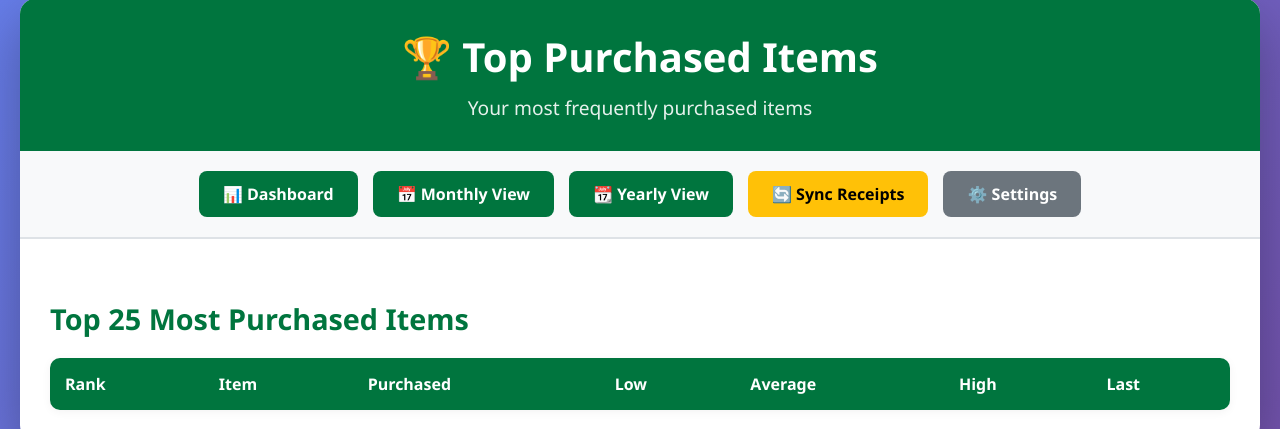
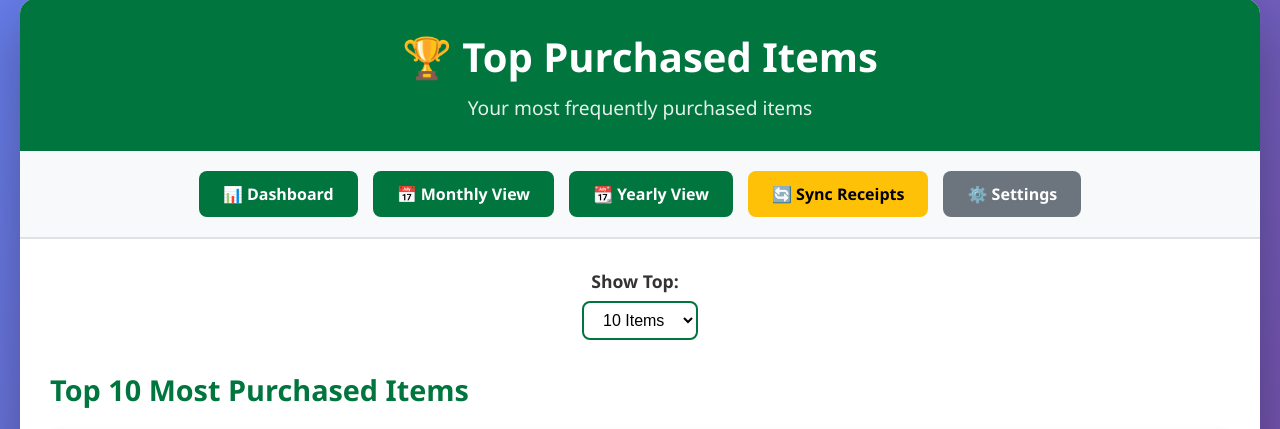
Before and after one commit to jjarboe01/publixshoppingtracker, a PHP site: page /top-items.php in a window 1280 px wide. Shown: the part 21-450 px from the top of the page. Run offline with PHP 8.4, Linux system fonts and the light colour scheme; lists and menus that the app fills with data are empty.

Commit message:
add choice for top items page

```diff
--- a/web/top-items.php
+++ b/web/top-items.php
@@ -32,6 +32,13 @@
                 require_once('init_db.php');
             }
 
+            // Get limit from query parameter, default to 10
+            $limit = isset($_GET['limit']) ? intval($_GET['limit']) : 10;
+            // Validate limit is one of the allowed values
+            if (!in_array($limit, [10, 15, 20, 25])) {
+                $limit = 10;
+            }
+
             try {
                 $db = new SQLite3($db_file);
 
@@ -48,12 +55,25 @@
                           WHERE on_sale = 0
                           GROUP BY p.item_name
                           ORDER BY purchase_count DESC
-                          LIMIT 25";
+                          LIMIT " . $limit;
 
                 $result = $db->query($query);
             ?>
 
-            <h2>Top 25 Most Purchased Items</h2>
+            <!-- Item Count Selector -->
+            <div style="margin-bottom: 20px; text-align: center;">
+                <form method="GET" style="display: inline-block;">
+                    <label for="limit" style="font-size: 1.1em; font-weight: 600; margin-right: 10px;">Show Top:</label>
+                    <select name="limit" id="limit" onchange="this.form.submit()" style="padding: 8px 15px; font-size: 1em; border: 2px solid #00753e; border-radius: 8px; background: white; cursor: pointer;">
+                        <option value="10" <?php echo $limit == 10 ? 'selected' : ''; ?>>10 Items</option>
+                        <option value="15" <?php echo $limit == 15 ? 'selected' : ''; ?>>15 Items</option>
+                        <option value="20" <?php echo $limit == 20 ? 'selected' : ''; ?>>20 Items</option>
+                        <option value="25" <?php echo $limit == 25 ? 'selected' : ''; ?>>25 Items</option>
+                    </select>
+                </form>
+            </div>
+
+            <h2>Top <?php echo $limit; ?> Most Purchased Items</h2>
             <table>
                 <thead>
                     <tr>
```
